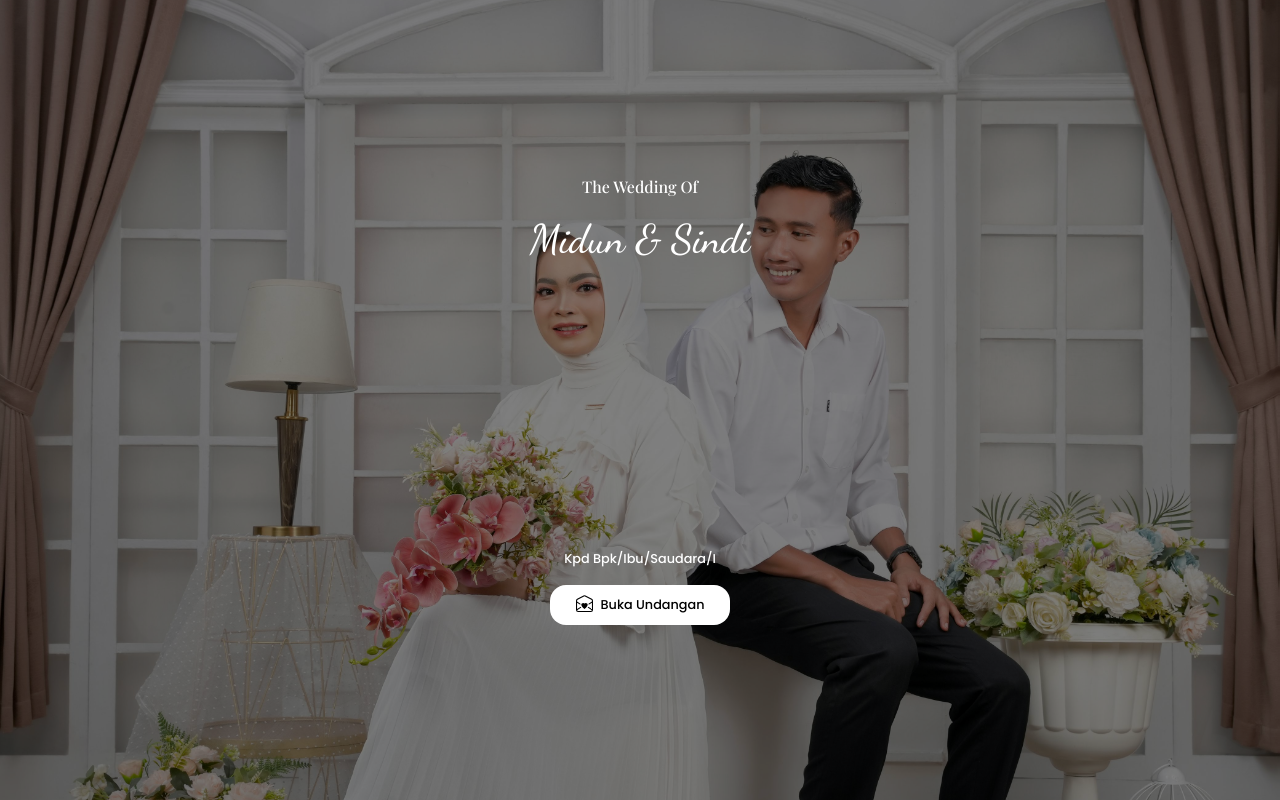
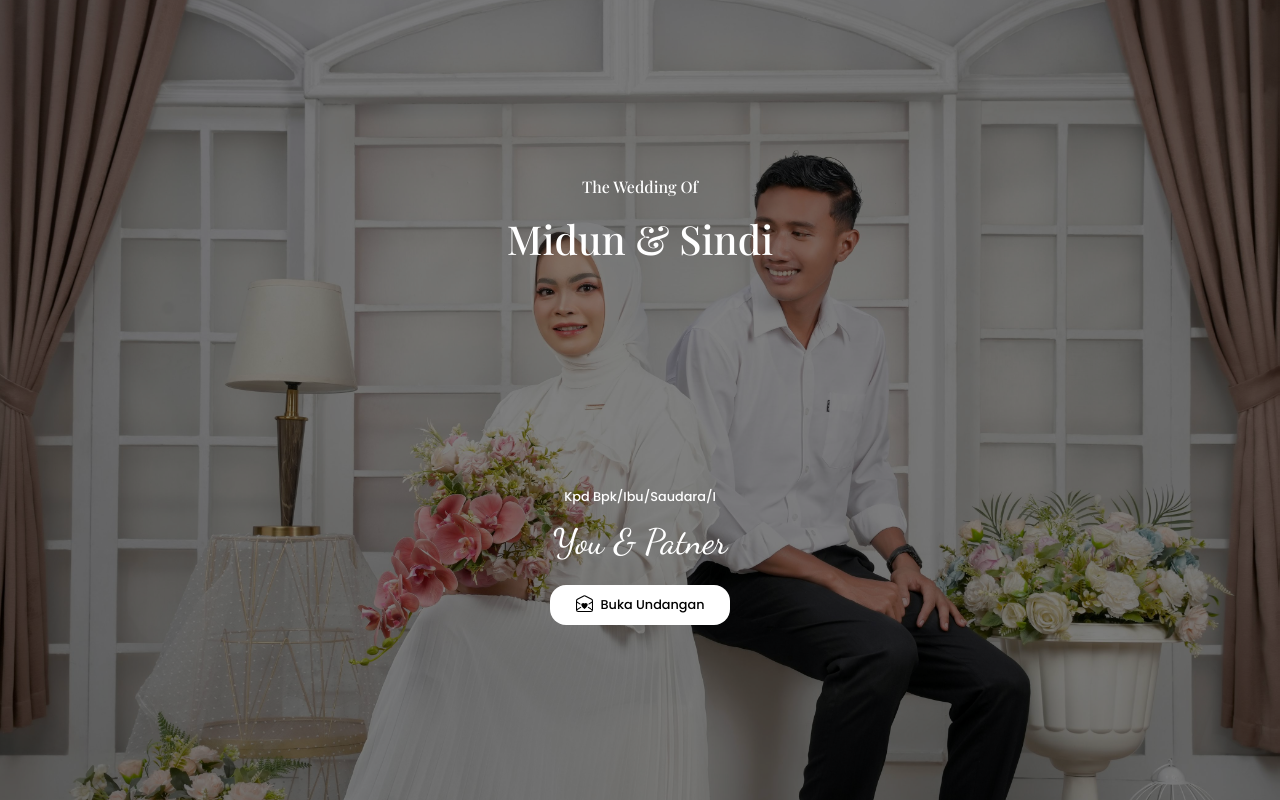
Before and after one commit to Sastrapradana06/husni-indah, a React (Vite) app: page / in a window 1280 px wide. Built offline with nearby package versions, Linux system fonts and the light colour scheme.

Commit message:
edit cover name

```diff
--- a/src/App.jsx
+++ b/src/App.jsx
@@ -2,9 +2,13 @@ import { useNavigate } from "react-router-dom";
 import "./App.css";
 
 import { BsEnvelopeOpenHeart } from "react-icons/bs";
+import { useLocation } from "react-router-dom";
 
 function App() {
   const navigate = useNavigate();
+  const location = useLocation();
+  const queryParams = new URLSearchParams(location.search);
+  const nama = queryParams.get("nama");
 
   return (
     <div className="w-full min-h-[100vh] max-h-max img poppins">
@@ -14,7 +18,7 @@ function App() {
             <h1 className="text-center text-white playfair text-[1rem]">
               The Wedding Of
             </h1>
-            <p className="text-center text-white dancing text-[2.5rem] mt-2">
+            <p className="text-center text-white playfair text-[2.5rem] mt-2">
               Midun & Sindi
             </p>
           </div>
@@ -22,6 +26,9 @@ function App() {
             <h1 className="text-center text-white text-[.8rem]">
               Kpd Bpk/Ibu/Saudara/I
             </h1>
+            <p className="text-center text-white dancing text-[2.2rem] mt-2 capitalize">
+              {nama ? nama : "You"} & Patner
+            </p>
             <button
               className="w-[180px] h-max py-2.5 bg-white text-black  mt-4 rounded-2xl flex items-start justify-center gap-2 hover:bg-black hover:text-white transition-all duration-300"
               onClick={() => navigate("/home")}
--- a/src/view/events/events.jsx
+++ b/src/view/events/events.jsx
@@ -62,7 +62,7 @@ export default function EventsView() {
           <p className="sacramento font-medium text-[2rem]">Sindi</p>
         </div>
       </div>
-      <div className="w-full h-max flex flex-col justify-center items-center">
+      {/* <div className="w-full h-max flex flex-col justify-center items-center">
         <div className="text-center">
           <p className="uppercase tracking-[2px]">Turut Mengundang</p>
         </div>
@@ -71,7 +71,7 @@ export default function EventsView() {
           <p>&</p>
           <p className="satisfy text-[1.2rem]">Partner</p>
         </div>
-      </div>
+      </div> */}
       <div className="w-full h-max mt-3 flex flex-col gap-4">
         <div className="w-full ">
           <h1 className="playfair text-[1.3rem]">AKAD NIKAH</h1>
```
